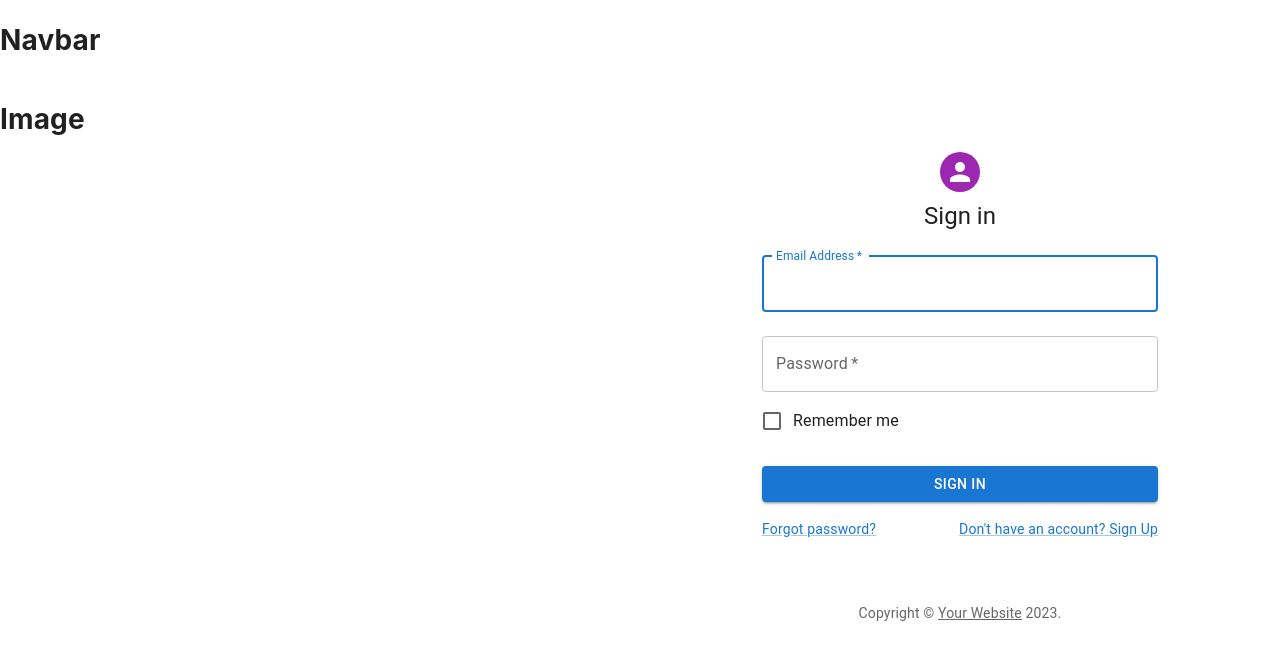
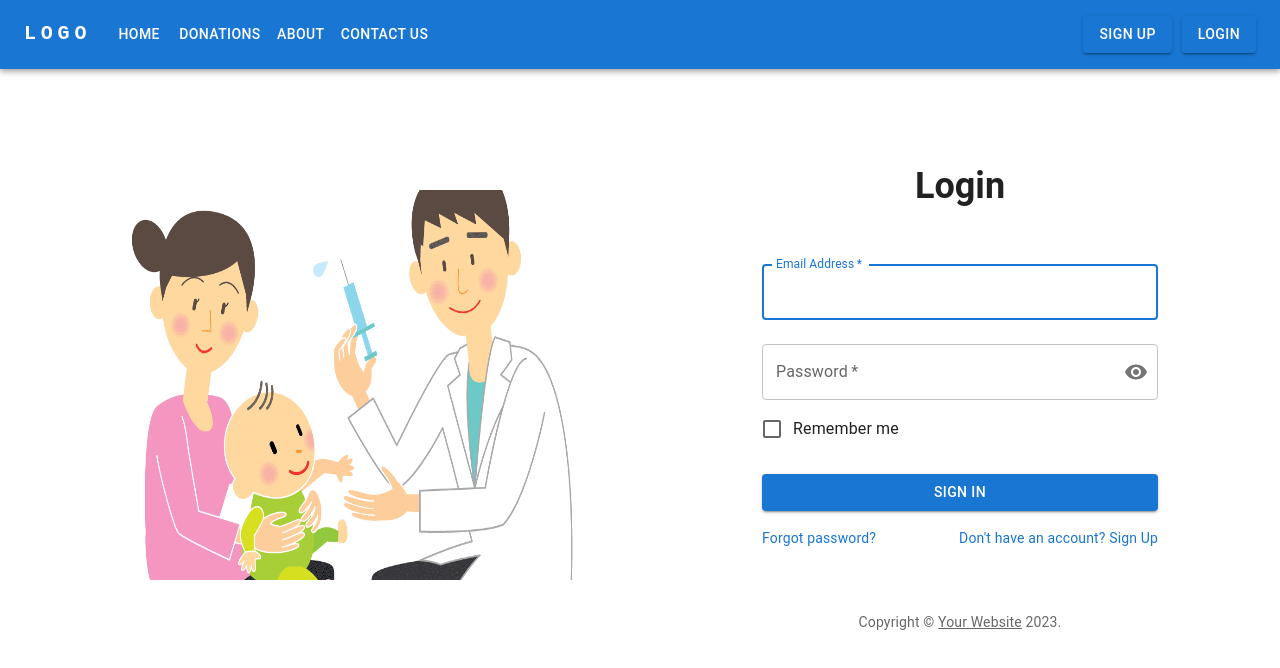
Before and after one commit to sandushiw98/Immunia_frontend, a React (Create React App) app: page / in a window 1280 px wide. Shown: the top 668 px of the page. Built offline with nearby package versions, Linux system fonts and the light colour scheme.

Commit message:
Login page

```diff
--- a/package.json
+++ b/package.json
@@ -5,6 +5,7 @@
   "dependencies": {
     "@emotion/react": "^11.11.0",
     "@emotion/styled": "^11.11.0",
+    "@mui/icons-material": "^5.11.16",
     "@mui/material": "^5.13.2",
     "@testing-library/jest-dom": "^5.16.5",
     "@testing-library/react": "^13.4.0",
--- a/src/App.js
+++ b/src/App.js
@@ -1,10 +1,12 @@
-import Login from "./pages/Login/Login";
+import Login from '../src/pages/Login/Login'
+import Navbar from './components/Navbar/Navbar';
 
 
 function App() {
   return (
     <div className="App">
-      <Login/>
+      <Navbar />
+      <Login />
     </div>
   );
 }
--- /dev/null
+++ b/src/components/Navbar/Navbar.js
@@ -0,0 +1,124 @@
+import * as React from 'react';
+import AppBar from '@mui/material/AppBar';
+import Box from '@mui/material/Box';
+import Toolbar from '@mui/material/Toolbar';
+import IconButton from '@mui/material/IconButton';
+import Typography from '@mui/material/Typography';
+import Menu from '@mui/material/Menu';
+import Container from '@mui/material/Container';
+import Button from '@mui/material/Button';
+import MenuItem from '@mui/material/MenuItem';
+
+const pages = ['Home', 'Donations', 'About', 'Contact Us'];
+
+function ResponsiveAppBar() {
+  const [anchorElNav, setAnchorElNav] = React.useState(null);
+
+  const handleOpenNavMenu = (event) => {
+    setAnchorElNav(event.currentTarget);
+  };
+
+  const handleCloseNavMenu = () => {
+    setAnchorElNav(null);
+  };
+
+  return (
+    <AppBar position="static">
+      <Container maxWidth="xl">
+        <Toolbar disableGutters>
+          {/* <AdbIcon sx={{ display: { xs: 'none', md: 'flex' }, mr: 1 }} /> */}
+          <Typography
+            variant="h6"
+            noWrap
+            component="a"
+            href="/"
+            sx={{
+              mr: 2,
+              display: { xs: 'none', md: 'flex' },
+              fontFamily: 'monospace',
+              fontWeight: 700,
+              letterSpacing: '.3rem',
+              color: 'inherit',
+              textDecoration: 'none',
+            }}
+          >
+            LOGO
+          </Typography>
+
+          <Box sx={{ flexGrow: 1, display: { xs: 'flex', md: 'none' } }}>
+            <IconButton
+              size="large"
+              aria-label="account of current user"
+              aria-controls="menu-appbar"
+              aria-haspopup="true"
+              onClick={handleOpenNavMenu}
+              color="inherit"
+            >
+              {/* <MenuIcon /> */}
+            </IconButton>
+            <Menu
+              id="menu-appbar"
+              anchorEl={anchorElNav}
+              anchorOrigin={{
+                vertical: 'bottom',
+                horizontal: 'left',
+              }}
+              keepMounted
+              transformOrigin={{
+                vertical: 'top',
+                horizontal: 'left',
+              }}
+              open={Boolean(anchorElNav)}
+              onClose={handleCloseNavMenu}
+              sx={{
+                display: { xs: 'block', md: 'none' },
+              }}
+            >
+              {pages.map((page) => (
+                <MenuItem key={page} onClick={handleCloseNavMenu}>
+                  <Typography textAlign="center">{page}</Typography>
+                </MenuItem>
+              ))}
+            </Menu>
+          </Box>
+          {/* <AdbIcon sx={{ display: { xs: 'flex', md: 'none' }, mr: 1 }} /> */}
+          <Typography
+            variant="h5"
+            noWrap
+            component="a"
+            href=""
+            sx={{
+              mr: 2,
+              display: { xs: 'flex', md: 'none' },
+              flexGrow: 1,
+              fontFamily: 'monospace',
+              fontWeight: 700,
+              letterSpacing: '.3rem',
+              color: 'inherit',
+              textDecoration: 'none',
+            }}
+          >
+            LOGO
+          </Typography>
+          <Box sx={{ flexGrow: 1, display: { xs: 'none', md: 'flex' } }}>
+            {pages.map((page) => (
+              <Button
+                key={page}
+                onClick={handleCloseNavMenu}
+                sx={{ my: 2, color: 'white', display: 'block' }}
+              >
+                {page}
+              </Button>
+            ))}
+          </Box>
+
+          <Box sx={{ flexGrow: 0, display:'flex', gap:'10px'}}>
+          <Button variant="contained">Sign Up</Button>
+          <Button variant="contained">Login</Button>
+          </Box>
+        </Toolbar>
+      </Container>
+    </AppBar>
+  );
+}
+export default ResponsiveAppBar;
--- a/src/pages/Login/Login.js
+++ b/src/pages/Login/Login.js
@@ -1,5 +1,6 @@
 import * as React from 'react';
-import Avatar from '@mui/material/Avatar';
+import Visibility from '@mui/icons-material/Visibility';
+import VisibilityOff from '@mui/icons-material/VisibilityOff';
 import Button from '@mui/material/Button';
 import CssBaseline from '@mui/material/CssBaseline';
 import TextField from '@mui/material/TextField';
@@ -8,11 +9,12 @@
 import Link from '@mui/material/Link';
 import Grid from '@mui/material/Grid';
 import Box from '@mui/material/Box';
-// import LockOutlinedIcon from '@mui/icons-material/LockOutlined';/
 import Typography from '@mui/material/Typography';
 import Container from '@mui/material/Container';
 import { createTheme, ThemeProvider } from '@mui/material/styles';
 import { Row, Col} from 'antd';
+import cover from '../../assets/images/vaccines.png'
+import { IconButton } from '@mui/material';
 
 function Copyright(props) {
     return (
@@ -32,6 +34,13 @@
 const defaultTheme = createTheme();
 
 export default function SignIn() {
+
+    const [showPassword, setShowPassword] = React.useState(false);
+
+  const handleTogglePassword = () => {
+    setShowPassword((prevShowPassword) => !prevShowPassword);
+  };
+
     const handleSubmit = (event) => {
         event.preventDefault();
         const data = new FormData(event.currentTarget);
@@ -44,11 +53,8 @@
     return (
         <>
             <Row>
-                <h1>Navbar</h1>
-            </Row>
-            <Row>
-                <Col span={12}>
-                    <h1>Image</h1>
+                <Col span={12} style={{display: 'flex', justifyContent: 'center', alignItems: 'center', paddingLeft: '5%', paddingTop: '3%'}}>
+                    <img src={cover} alt='login' style={{width: '80%', height: '70%'}} />
                 </Col>
                 <Col span={12}>
                     <ThemeProvider theme={defaultTheme}>
@@ -62,11 +68,8 @@
                                     alignItems: 'center',
                                 }}
                             >
-                                <Avatar sx={{ m: 1, bgcolor: 'secondary.main' }}>
-                                    {/* <LockOutlinedIcon /> */}
-                                </Avatar>
                                 <Typography component="h1" variant="h5">
-                                    Sign in
+                                    <h2>Login</h2>
                                 </Typography>
                                 <Box component="form" onSubmit={handleSubmit} noValidate sx={{ mt: 1 }}>
                                     <TextField
@@ -85,9 +88,20 @@
                                         fullWidth
                                         name="password"
                                         label="Password"
-                                        type="password"
+                                        type={showPassword ? 'text' : 'password'}
                                         id="password"
                                         autoComplete="current-password"
+                                        InputProps={{
+                                            endAdornment: (
+                                              <IconButton
+                                                onClick={handleTogglePassword}
+                                                edge="end"
+                                                aria-label="toggle password visibility"
+                                              >
+                                                {showPassword ? <VisibilityOff /> : <Visibility />}
+                                              </IconButton>
+                                            ),
+                                          }}
                                     />
                                     <FormControlLabel
                                         control={<Checkbox value="remember" color="primary" />}
@@ -103,12 +117,12 @@
                                     </Button>
                                     <Grid container>
                                         <Grid item xs>
-                                            <Link href="#" variant="body2">
+                                            <Link href="#" variant="body2" style={{textDecoration:'none'}}>
                                                 Forgot password?
                                             </Link>
                                         </Grid>
                                         <Grid item>
-                                            <Link href="#" variant="body2">
+                                            <Link href="#" variant="body2" style={{textDecoration:'none'}}>
                                                 {"Don't have an account? Sign Up"}
                                             </Link>
                                         </Grid>
```
Also changed, not shown: src/assets/images/vaccines.png (added), src/components/Navbar/Navbar.css (added), 1 other file (tests, documents, lock files or other folders).
